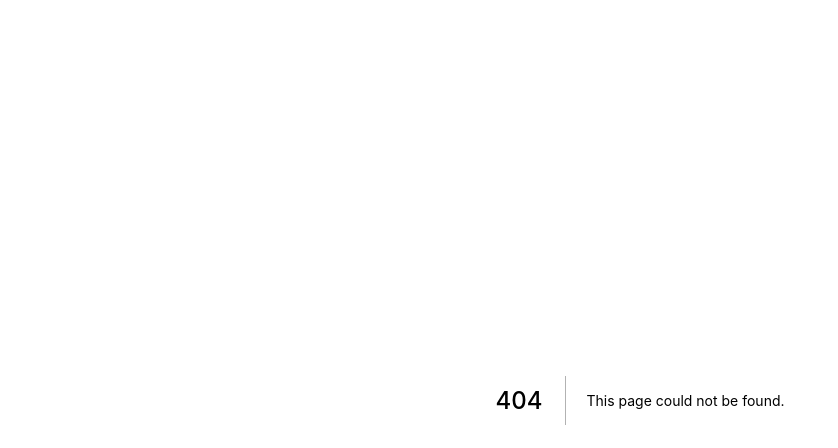
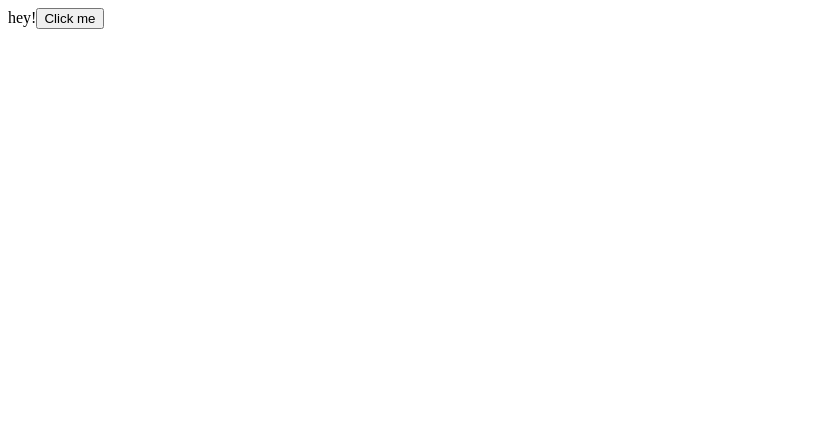
Before and after one commit to romitkarmakar/theapirepository, a Next.js app: page /spotify in a window 1280 px wide. Before the commit this address had no page. Shown: the top 448 px of the page, without its empty margins (0-838 px from the left). Built offline with nearby package versions, Linux system fonts and the light colour scheme.

Commit message:
[ADD] Spotify

```diff
--- /dev/null
+++ b/pages/spotify.js
@@ -0,0 +1,37 @@
+import React, { Component } from "react";
+import axios from "axios";
+
+class spotify extends Component {
+  constructor(props) {
+    super(props);
+
+    this.state = {
+      search: "",
+      results: []
+    };
+  }
+
+  login() {
+    axios
+      .get("https://accounts.spotify.com/authorize", {
+        params: {
+          client_id: "cc0cc9e331d9471588f4a2a81217d6e9",
+          response_type: "token",
+          redirect_uri: "http://localhost:3000/spotify",
+          scope: "user-access-private user-access-email"
+        }
+      })
+      .then(res => console.log(res))
+      .catch(err => console.log(err));
+  }
+  render() {
+    return (
+      <div>
+        hey!
+        <button onClick={this.login}>Click me</button>
+      </div>
+    );
+  }
+}
+
+export default spotify;
```
Also changed, not shown: now.json (+6 -2 lines), 1 other file (tests, documents, lock files or other folders).
